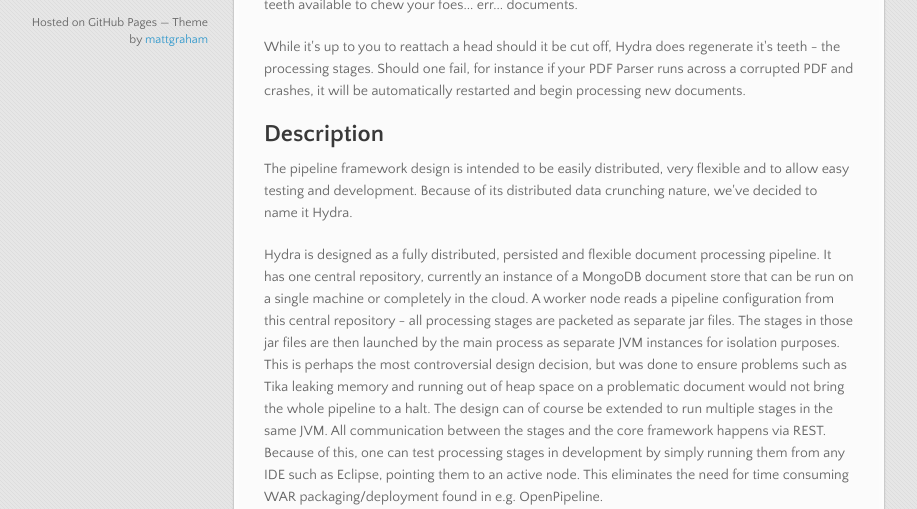
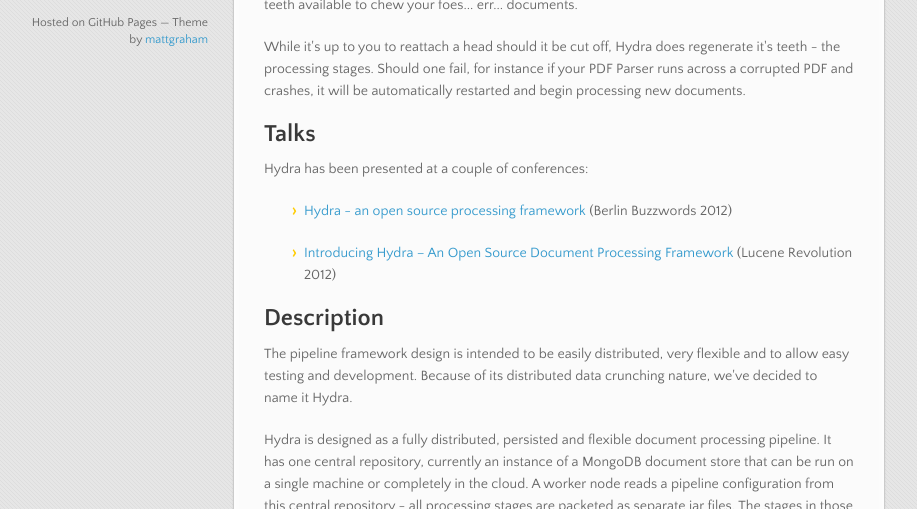
Before and after one commit to Findwise/Hydra, a plain HTML site: page index.html in a window 1280 px wide. Shown: the part 712-1221 px from the top of the page, without its empty margins (82-999 px from the left). Drawn offline with nearby package versions, Linux system fonts and the light colour scheme.

Commit message:
Adds blurb about talks and conferences.

```diff
--- a/index.html
+++ b/index.html
@@ -59,6 +59,15 @@ Architecturally Hydra sits in between the search engine and the source integrati
 
 <p>While it's up to you to reattach a head should it be cut off, Hydra does regenerate it's teeth - the processing stages. Should one fail, for instance if your PDF Parser runs across a corrupted PDF and crashes, it will be automatically restarted and begin processing new documents.</p>
 
+<h2>Talks</h2>
+
+<p>Hydra has been presented at a couple of conferences:</p>
+
+<ul>
+  <li><p><a href="http://vimeo.com/44716953">Hydra - an open source processing framework</a> (Berlin Buzzwords 2012)</p></li>
+  <li><p><a href="http://vimeo.com/43402525">Introducing Hydra – An Open Source Document Processing Framework</a> (Lucene Revolution 2012)</p></li>
+</ul>
+
 <h2>Description</h2>
 
 <p>
```
